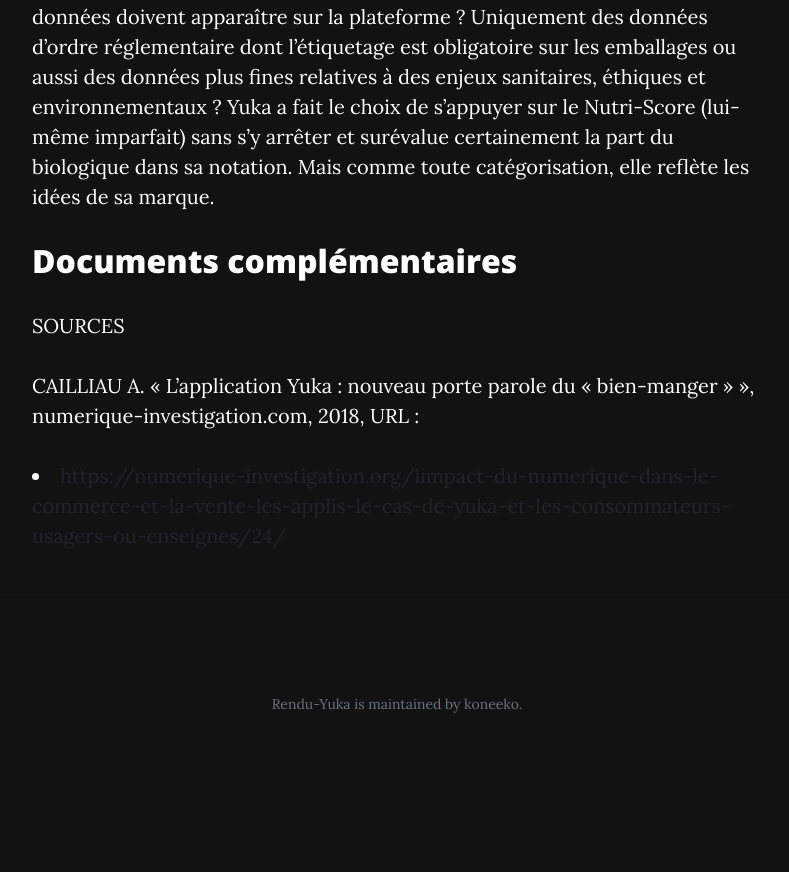
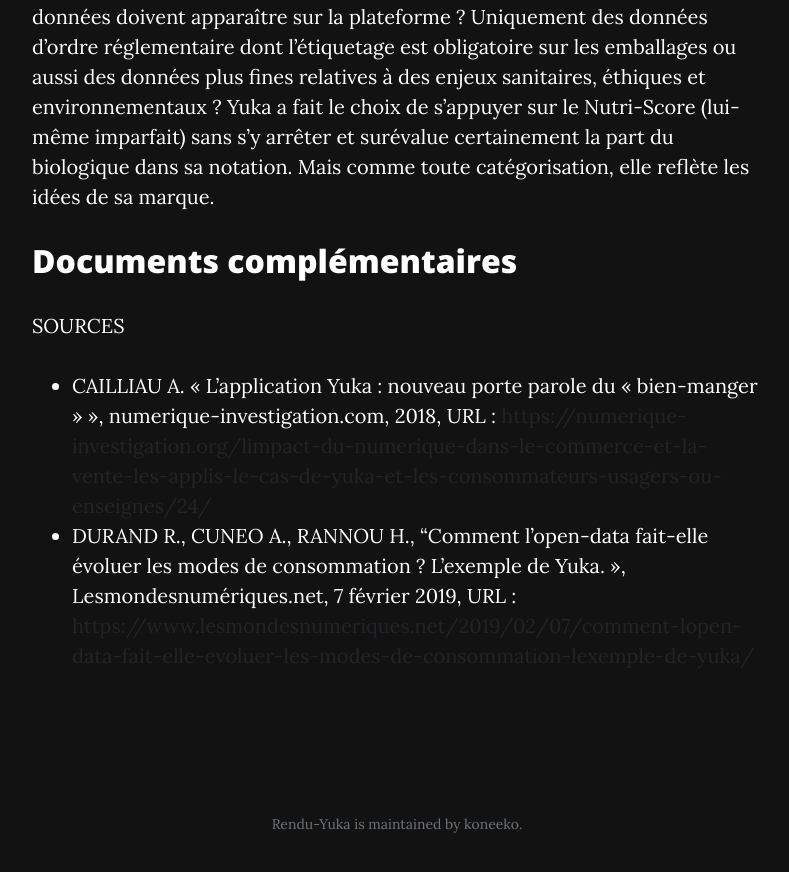
Before and after one commit to koneeko/Rendu-Yuka, a Jekyll site: the page 5-Conclusion.html, which Jekyll copies as it is, in a window 1280 px wide and 900 px high, scrolled down 1593 px. Shown: the top 872 px of the window, without its empty margins (243-1032 px from the left). Built offline with Jekyll 4.4.1, drawn with Linux system fonts in a browser that asks for light colours; before the commit the page ends 2373 px from its top, so only the background shows below that.

Commit message:
Update 5-Conclusion.html

```diff
--- a/5-Conclusion.html
+++ b/5-Conclusion.html
@@ -64,12 +64,19 @@
                         SOURCES
                     </p>
                     <p>
-                        CAILLIAU A. « L’application Yuka : nouveau porte parole du « bien-manger » », numerique-investigation.com, 2018, URL :
-                        <li>
-                            <a class="biblio" href="https://numerique-investigation.org/limpact-du-numerique-dans-le-commerce-et-la-vente-les-applis-le-cas-de-yuka-et-les-consommateurs-usagers-ou-enseignes/24/">
-                                https://numerique-investigation.org/limpact-du-numerique-dans-le-commerce-et-la-vente-les-applis-le-cas-de-yuka-et-les-consommateurs-usagers-ou-enseignes/24/
-                            </a>
-                        </li>
+                        <ul>
+                            <li>
+                                CAILLIAU A. « L’application Yuka : nouveau porte parole du « bien-manger » », numerique-investigation.com, 2018, URL :
+                                <a class="biblio" href="https://numerique-investigation.org/limpact-du-numerique-dans-le-commerce-et-la-vente-les-applis-le-cas-de-yuka-et-les-consommateurs-usagers-ou-enseignes/24/">
+                                    https://numerique-investigation.org/limpact-du-numerique-dans-le-commerce-et-la-vente-les-applis-le-cas-de-yuka-et-les-consommateurs-usagers-ou-enseignes/24/
+                                </a>
+                            </li>
+                            <li>
+                                DURAND R., CUNEO A., RANNOU H., “Comment l’open-data fait-elle évoluer les modes de consommation ? L’exemple de Yuka. », Lesmondesnumériques.net, 7 février 2019, URL :
+                                <a href="https://www.lesmondesnumeriques.net/2019/02/07/comment-lopen-data-fait-elle-evoluer-les-modes-de-consommation-lexemple-de-yuka/" class="biblio">https://www.lesmondesnumeriques.net/2019/02/07/comment-lopen-data-fait-elle-evoluer-les-modes-de-consommation-lexemple-de-yuka/</a>
+                            </li>
+                        </ul>
+
                     </p>
                     <p>
                     </p>
```
